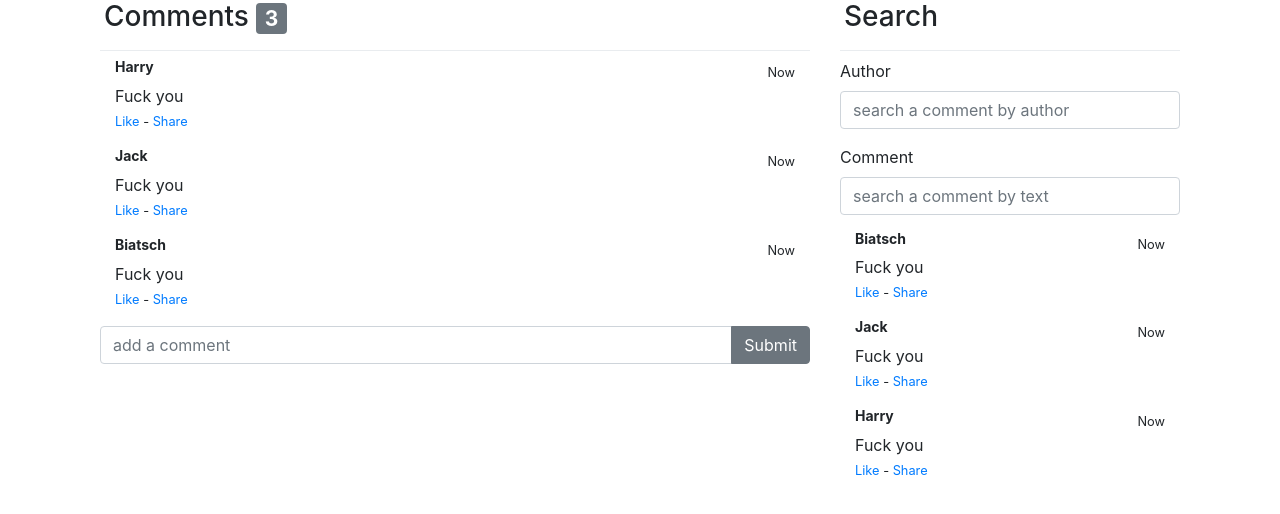
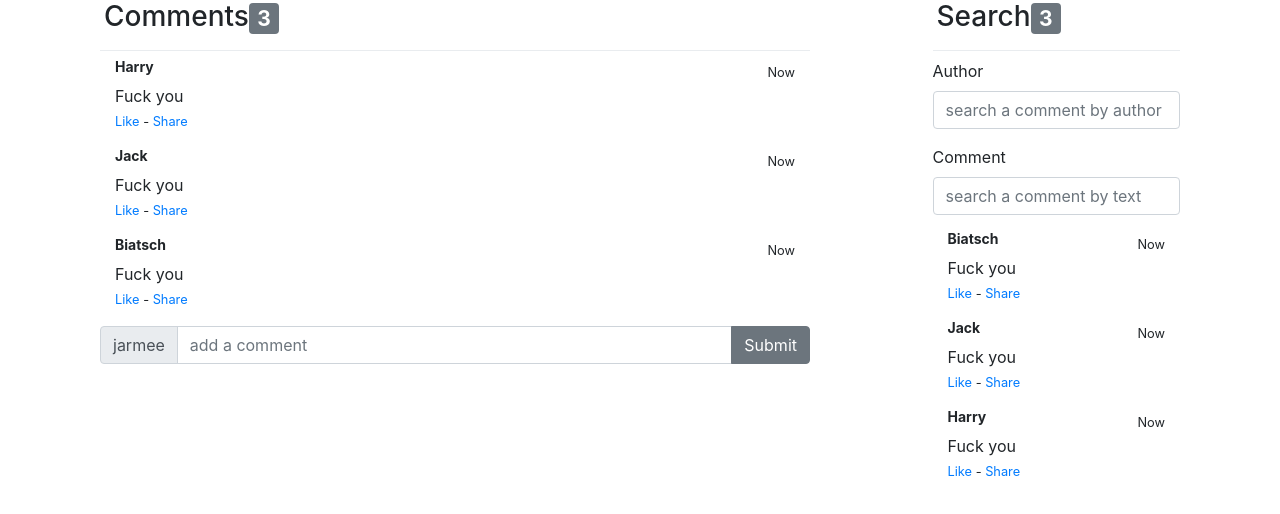
Before and after one commit to jarmee/ngrx-example-app, an Angular app: page / in a window 1280 px wide. Shown: the top 514 px of the page. Built offline with nearby package versions, Linux system fonts and the light colour scheme.

Commit message:
Optimization

```diff
--- a/src/app/comment-without-ngrx/comment-without-ngrx.component.html
+++ b/src/app/comment-without-ngrx/comment-without-ngrx.component.html
@@ -2,15 +2,15 @@
   <div class="row">
     <div class="col-8">
       <div class="row ml-1">
-        <eml-comment-counter [count]="comments?.length"></eml-comment-counter>
+        <eml-comment-counter [count]="comments?.length">Comments</eml-comment-counter>
       </div>
       <div class="dropdown-divider"></div>
       <eml-comment-list [comments]="comments"></eml-comment-list>
       <eml-comment-input (commentCreated)="onCommentCreated($event)"></eml-comment-input>
     </div>
-    <div class="col-4">
+    <div class="col-3 offset-1">
       <div class="row ml-1">
-        <h3>Search</h3>
+        <eml-comment-counter [count]="filteredComments?.length">Search</eml-comment-counter>
       </div>
       <div class="dropdown-divider"></div>
       <eml-comment-search-input (searchComment)="onSearchComment($event)"></eml-comment-search-input>
--- a/src/app/shared/comment-counter/comment-counter.component.html
+++ b/src/app/shared/comment-counter/comment-counter.component.html
@@ -1 +1,4 @@
-<h3>Comments <span class="badge badge-secondary">{{count}}</span></h3>
+<h3>
+  <ng-content></ng-content>
+  <span class="badge badge-secondary">{{count}}</span>
+</h3>
--- a/src/app/shared/comment-input/comment-input.component.html
+++ b/src/app/shared/comment-input/comment-input.component.html
@@ -1,5 +1,11 @@
 <div class="input-group" (keyup.enter)="onSubmit()">
-  <input class="form-control" type="text" [(ngModel)]="text" placeholder="add a comment"/>
+  <div class="input-group-prepend">
+    <input class="form-control" type="text" [(ngModel)]="author" placeholder="author" *ngIf="editAuthor; else showAuthor">
+    <ng-template #showAuthor>
+      <span class="input-group-text" id="basic-addon1" (click)="editAuthor=!editAuthor">{{author}}</span>
+    </ng-template>
+  </div>
+  <input class="form-control" type="text" [(ngModel)]="text" placeholder="add a comment" />
   <div class="input-group-append">
     <button class="btn btn-secondary" (click)="onSubmit()">Submit</button>
   </div>
--- a/src/app/shared/comment-input/comment-input.component.ts
+++ b/src/app/shared/comment-input/comment-input.component.ts
@@ -7,13 +7,19 @@ import { Comment } from '../comment/comment.model';
   styleUrls: ['./comment-input.component.css']
 })
 export class CommentInputComponent {
+  editAuthor: boolean;
+  author = 'jarmee';
+
   text: string;
 
   @Output()
   commentCreated: EventEmitter<Comment> = new EventEmitter<Comment>();
 
   onSubmit() {
-    this.commentCreated.emit({author: 'Jari Möllenbernd', text: this.text});
-    this.text = null;
+    if (this.text && this.text.length > 0) {
+      this.commentCreated.emit({author: this.author, text: this.text});
+      this.text = null;
+      this.editAuthor = false;
+    }
   }
 }
```
